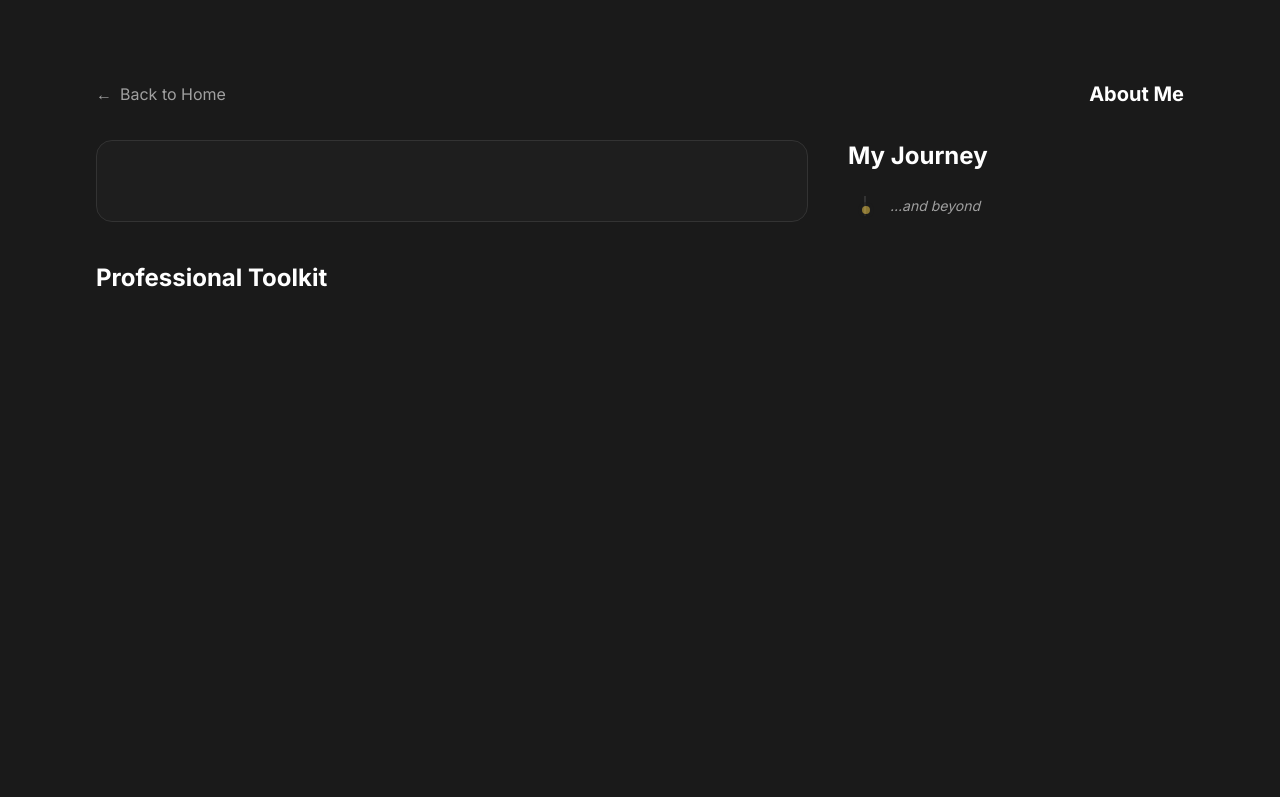
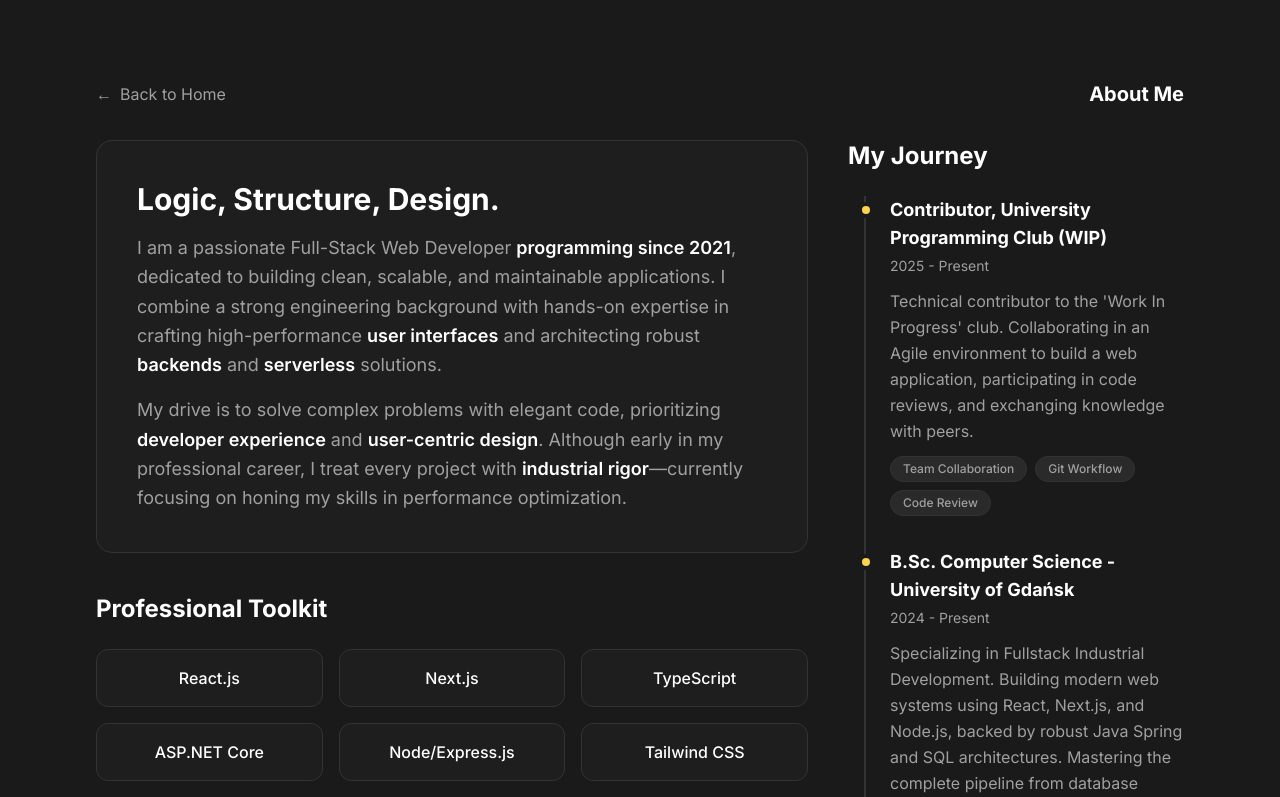
Before and after one commit to JakubJurkian/portfolio, a Next.js app: page /about-me in a window 1280 px wide. Shown: the top 797 px of the page. Built offline with nearby package versions, Linux system fonts and the light colour scheme.

Commit message:
feat: add info/text about me

```diff
--- a/app/about-me/page.tsx
+++ b/app/about-me/page.tsx
@@ -1,4 +1,34 @@
 import Link from "next/link";
+
+// 1. Define the content for the timeline section
+const timelineEvents = [
+  {
+    year: "2025 - Present",
+    title: "Contributor, University Programming Club (WIP)",
+    description:
+      "Technical contributor to the 'Work In Progress' club. Collaborating in an Agile environment to build a web application, participating in code reviews, and exchanging knowledge with peers.",
+    tags: ["Team Collaboration", "Git Workflow", "Code Review"],
+  },
+  {
+    year: "2024 - Present",
+    title: "B.Sc. Computer Science - University of Gdańsk",
+    description:
+      "Specializing in Fullstack Industrial Development. Building modern web systems using React, Next.js, and Node.js, backed by robust Java Spring and SQL architectures. Mastering the complete pipeline from database design to containerized deployment.",
+    tags: ["Fullstack development", "Databases & SQL", "Industrial DevOps"],
+  },
+  {
+    year: "2019 - 2023",
+    title: "IT Technician Diploma: Software Dev & Systems Administration",
+    description:
+      "Completed a comprehensive dual-specialization program. Infrastructure: Mastered system administration, hardware diagnostics, and Linux/Windows environments. Development: Built web applications using JavaScript, PHP, and Python, backed by relational SQL database design and network management.",
+    tags: [
+      "Full-Stack Fundamentals",
+      "Linux/Windows Admin",
+      "Hardware/OS",
+      "SQL Databases",
+    ],
+  },
+];
 
 export default function AboutMe() {
   return (
@@ -19,7 +49,49 @@ export default function AboutMe() {
       <main className="w-full max-w-[1200px] px-6 md:px-12 pb-20 grid grid-cols-1 lg:grid-cols-3 gap-10">
         <section className="lg:col-span-2 space-y-10">
           <article className="bg-card border border-border-color rounded-2xl p-8 md:p-10">
+            <h2 className="text-3xl font-bold mb-4 text-(--text-primary)">
+              Logic, Structure, Design.
+            </h2>
+            <p className="text-lg text-(--text-secondary) leading-relaxed">
+              I am a passionate Full-Stack Web Developer{" "}
+              <span className="font-semibold text-(--text-primary)">
+                programming since 2021
+              </span>
+              , dedicated to building clean, scalable, and maintainable
+              applications. I combine a strong engineering background with
+              hands-on expertise in crafting high-performance{" "}
+              <span className="font-semibold text-(--text-primary)">
+                user interfaces
+              </span>{" "}
+              and architecting robust{" "}
+              <span className="font-semibold text-(--text-primary)">
+                backends
+              </span>{" "}
+              and{" "}
+              <span className="font-semibold text-(--text-primary)">
+                serverless
+              </span>{" "}
+              solutions.
+            </p>
 
+            <p className="text-lg text-(--text-secondary) leading-relaxed mt-4">
+              My drive is to solve complex problems with elegant code,
+              prioritizing{" "}
+              <span className="font-semibold text-(--text-primary)">
+                developer experience
+              </span>{" "}
+              and{" "}
+              <span className="font-semibold text-(--text-primary)">
+                user-centric design
+              </span>
+              . Although early in my professional career, I treat every project
+              with{" "}
+              <span className="font-semibold text-(--text-primary)">
+                industrial rigor
+              </span>
+              —currently focusing on honing my skills in performance
+              optimization.
+            </p>
           </article>
 
           {/* KEY SKILLS / TECH STACK - USING CARD STYLING */}
@@ -28,7 +100,26 @@ export default function AboutMe() {
               Professional Toolkit
             </h3>
             <div className="grid grid-cols-2 sm:grid-cols-3 gap-4">
-
+              {[
+                "React.js",
+                "Next.js",
+                "TypeScript",
+                "ASP.NET Core",
+                "Node/Express.js",
+                "Tailwind CSS",
+                "MongoDB",
+                "Firebase",
+                "Git",
+              ].map((skill) => (
+                <div
+                  key={skill}
+                  className="bg-card border border-border-color rounded-xl p-4 text-center hover:border-accent transition-colors duration-200"
+                >
+                  <p className="font-medium text-base text-(--text-primary)">
+                    {skill}
+                  </p>
+                </div>
+              ))}
             </div>
           </article>
         </section>
@@ -39,7 +130,33 @@ export default function AboutMe() {
             My Journey
           </h3>
           <div className="relative border-l-2 border-border-color ml-4">
+            {timelineEvents.map((event, index) => (
+              <div key={index} className="mb-8 pl-6 relative">
+                {/* Timeline Dot (Accent Color) */}
+                <div className="absolute w-4 h-4 rounded-full bg-accent -left-2 top-1.5 border-4 border-main"></div>
 
+                <h4 className="text-lg font-bold text-(--text-primary) mb-1">
+                  {event.title}
+                </h4>
+                <p className="text-sm text-(--text-secondary) mb-3">
+                  {event.year}
+                </p>
+                <p className="text-base text-(--text-secondary) leading-relaxed mb-3">
+                  {event.description}
+                </p>
+
+                <div className="flex flex-wrap gap-2">
+                  {event.tags.map((tag) => (
+                    <span
+                      key={tag}
+                      className="text-xs font-medium px-3 py-1 rounded-full bg-[#2a2a2a] text-(--text-secondary) border border-[#333]"
+                    >
+                      {tag}
+                    </span>
+                  ))}
+                </div>
+              </div>
+            ))}
 
             {/* Final Timeline Event Placeholder */}
             <div className="mb-8 pl-6 relative">
```
